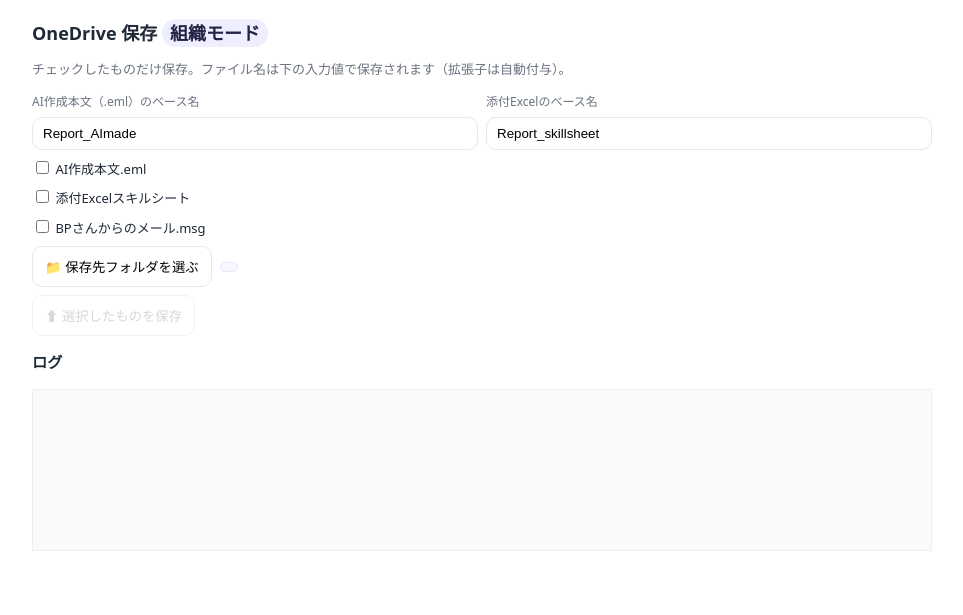
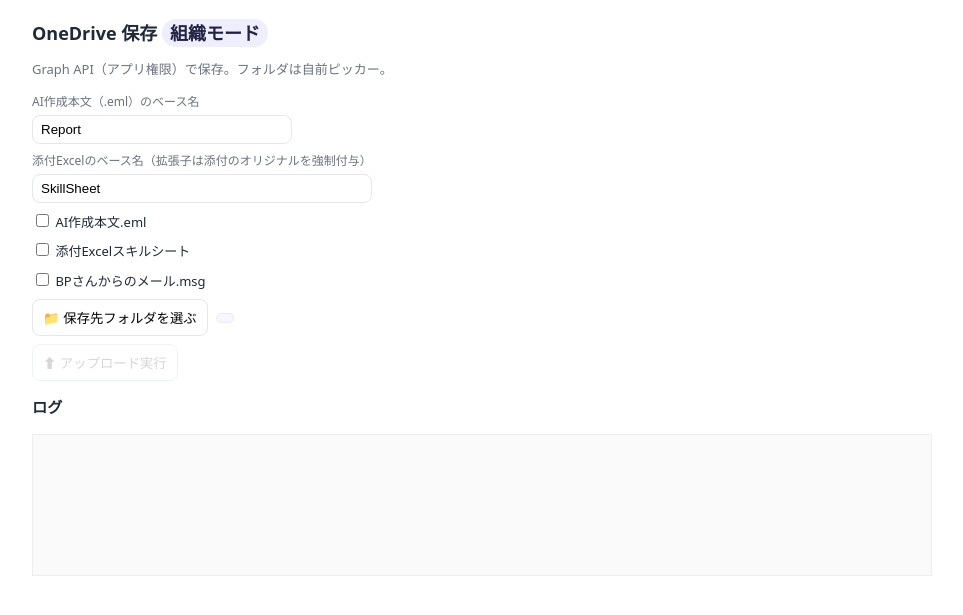
Before and after one commit to miyasaka-t/ai-az-monolith, a Python web app: template templates/onedrive.html in a window 1280 px wide. Shown: the top 615 px of the page, without its empty margins (158-1121 px from the left). Run offline with Jinja, Linux system fonts and the light colour scheme; the template is opened without the code that fills it, so the values that code supplies are empty.

Commit message:
変更内容を説明するメッセージ

```diff
--- a/templates/onedrive.html
+++ b/templates/onedrive.html
@@ -1,6 +1,6 @@
 <!doctype html>
 <meta charset="utf-8" />
-<title>OneDrive 保存（選択したものをUI入力名で保存）</title>
+<title>OneDrive 保存（組織専用ピッカー + 新規フォルダ）</title>
 <meta name="viewport" content="width=device-width, initial-scale=1" />
 <style>
   :root{ --fg:#1f2937; --muted:#6b7280; --line:#e5e7eb; --bg:#fff; --primary:#0b5; }
@@ -8,16 +8,17 @@
        color:var(--fg); max-width:900px; margin:20px auto; padding:0 10px;}
   h1{font-size:18px;margin:0 0 8px}
   .row{display:flex;gap:8px;align-items:center;flex-wrap:wrap;margin:8px 0}
-  .col{display:flex;flex-direction:column;gap:6px;min-width:260px;flex:1}
+  .col{display:flex;flex-direction:column;gap:4px;min-width:260px;flex:1}
   label.small{font-size:12px;color:var(--muted)}
-  input[type=text]{flex:1;min-width:240px;padding:8px 10px;border:1px solid var(--line);border-radius:10px}
-  button{padding:10px 12px;border:1px solid var(--line);border-radius:10px;background:#fff;cursor:pointer}
+  input[type=text]{flex:1;min-width:240px;padding:6px 8px;border:1px solid var(--line);border-radius:8px}
+  button{padding:8px 10px;border:1px solid var(--line);border-radius:8px;background:#fff;cursor:pointer}
   button:disabled{opacity:.55;cursor:not-allowed}
   .pill{padding:4px 8px;border:1px solid #e8e8ff;background:#f7f7ff;border-radius:999px}
   .badge{padding:2px 8px;border-radius:999px;background:#eef;color:#224;font-weight:600}
   .muted{color:var(--muted)}
-  #log{white-space:pre-wrap;background:#fafafa;border:1px solid #eee;padding:10px;min-height:140px}
+  #log{white-space:pre-wrap;background:#fafafa;border:1px solid #eee;padding:10px;min-height:120px}
 
+  /* ピッカー */
   .picker-backdrop{position:fixed;inset:0;background:rgba(0,0,0,.35);display:flex;align-items:center;justify-content:center;z-index:9999}
   .picker-panel{width:min(560px,92vw);background:var(--bg);border-radius:14px;box-shadow:0 10px 24px rgba(0,0,0,.20);overflow:hidden}
   .picker-head{display:flex;align-items:center;gap:6px;padding:8px 10px;border-bottom:1px solid var(--line)}
@@ -42,25 +43,36 @@
   .picker-foot{display:flex;justify-content:space-between;align-items:center;padding:8px 10px;border-top:1px solid var(--line)}
   .path{font-family:ui-monospace,Menlo,Consolas,monospace;color:#555;overflow:hidden;text-overflow:ellipsis;white-space:nowrap;max-width:62%}
 
+  /* ✅ 縦並び用 */
   .vertical{flex-direction:column;align-items:flex-start;gap:8px}
   .chk{display:flex;align-items:center;gap:8px}
-  #btnUp { display: none !important; } /* 親へボタン非表示（必要なら外してOK） */
+
+   /* ✅ 親へボタン非表示 */
+  #btnUp { display: none !important; }
+
+    /* 強制付与ヒントをUIから隠す */
+  #nm_eml_hint, #nm_xlsx_hint { display: none !important; }
+
 </style>
 
 <h1>OneDrive 保存 <span class="badge">組織モード</span></h1>
-<p class="muted">チェックしたものだけ保存。ファイル名は下の入力値で保存されます（拡張子は自動付与）。</p>
+<p class="muted">Graph API（アプリ権限）で保存。フォルダは自前ピッカー。</p>
 
-<div class="row">
+<!-- ✅ 新UI：ベース名だけ入力。拡張子は自動付与（縦並び） -->
+<div class="row vertical">
   <div class="col">
     <label class="small">AI作成本文（.eml）のベース名</label>
-    <input id="emlBase" type="text" placeholder="Report_AImade">
+    <input id="emlBase" type="text" placeholder="Report">
+    <div class="muted" id="nm_eml_hint"></div>
   </div>
   <div class="col">
-    <label class="small">添付Excelのベース名</label>
-    <input id="xlsxBase" type="text" placeholder="Report_skillsheet_yyyymmdd">
+    <label class="small">添付Excelのベース名（拡張子は添付のオリジナルを強制付与）</label>
+    <input id="xlsxBase" type="text" placeholder="SkillSheet">
+    <div class="muted" id="nm_xlsx_hint"></div>
   </div>
 </div>
 
+<!-- ✅ 保存内容チェックボックス（縦並び） -->
 <div class="row vertical">
   <div class="chk">
     <label><input type="checkbox" id="cb_eml"> AI作成本文.eml</label>
@@ -76,16 +88,18 @@
   </div>
 </div>
 
-<div class="row">
-  <button id="pickLocal">📁 保存先フォルダを選ぶ</button>
-  <span id="pickedHint" class="pill"></span>
+<div id="orgPanel">
+  <div class="row">
+    <button id="pickLocal">📁 保存先フォルダを選ぶ</button>
+    <span id="pickedHint" class="pill"></span>
+  </div>
+  <div class="row"><button id="upload" disabled>⬆ アップロード実行</button></div>
 </div>
-<div class="row"><button id="upload" disabled>⬆ 選択したものを保存</button></div>
 
 <h3>ログ</h3>
 <pre id="log"></pre>
 
-<!-- 自前フォルダピッカー -->
+<!-- 以降：自前フォルダピッカー（既存） -->
 <div id="picker" class="picker-backdrop" style="display:none" role="dialog" aria-modal="true">
   <div class="picker-panel">
     <div class="picker-head">
@@ -116,36 +130,39 @@
 const $ = (id)=>document.getElementById(id);
 const log = (m)=>{ $("log").textContent += m + "\n"; };
 
-// ===== Query =====
+// ===== クエリ初期化 =====
+// 例: /front?ticket_eml=...&ticket_msg=...&eml=見積提案&excel=候補者A_スキル
 const q = new URLSearchParams(location.search);
-const T_EML   = (q.get("ticket_eml")  || "").trim();
-const T_XLXS_RAW = (q.get("ticket_xlsx") || "").trim();   // 複数可（カンマ区切り）
-const T_MSG   = (q.get("ticket_msg")  || "").trim();
-const INIT_EML  = (q.get("eml")   || "Report_AImade").trim();
-const INIT_XLSX = (q.get("excel") || "Report_skillsheet").trim();
+const T_EML   = q.get("ticket_eml")   || "";
+const T_XLSX  = q.get("ticket_xlsx")  || ""; // 別途来る運用も想定（任意）
+const T_MSG   = q.get("ticket_msg")   || "";
+const TICKET_SINGLE = q.get("ticket") || ""; // 単体チケット運用も一応維持
 
-$("emlBase").value  = INIT_EML;
-$("xlsxBase").value = INIT_XLSX;
+// ✅ ベース名の初期表示（拡張子なし想定）
+const EML_BASE_INIT  = (q.get("eml")   || "Report").trim();
+const XLSX_BASE_INIT = (q.get("excel") || "SkillSheet").trim();
+$("emlBase").value  = EML_BASE_INIT;
+$("xlsxBase").value = XLSX_BASE_INIT;
 
-// XLSX 複数（カンマ区切り → 配列）
-const T_XLSX_LIST = T_XLXS_RAW
-  ? T_XLXS_RAW.split(",").map(s => s.trim()).filter(Boolean)
-  : [];
-
-// ===== Endpoints (monolith; relative path) =====
 const EP_PEEK             = "/tickets/peek";
 const EP_UPLOAD_ORG       = "/api/upload";
 const EP_LIST_FOLDERS     = "/api/drive/folders";
 const EP_CREATE_FOLDER    = "/api/drive/create-folder";
+const EP_CREATE_FOLDER_ALT= "/api/drive/createFolder";
+const EP_MSG_TO_XLSX_TID  = "/api/msg-to-xlsx-ticket";
 
-// 初期チェック表示
-(function init(){
-  if (T_EML){ $("cb_eml").checked = true; $("nm_eml").textContent = "ticket ready"; }
-  if (T_XLSX_LIST.length){ $("cb_xlsx").checked = true; $("nm_xlsx").textContent = "tickets: " + T_XLSX_LIST.length; }
-  if (T_MSG){ $("cb_msg").checked = true; $("nm_msg").textContent = "ticket ready"; }
+// --- 初期表示（どのチケットが来てるか）
+(async function initPeek(){
+  try {
+    if (T_EML || TICKET_SINGLE){ $("cb_eml").checked = true; $("nm_eml").textContent = "ticket ready"; }
+    if (T_XLSX){ $("cb_xlsx").checked = true; $("nm_xlsx").textContent = "ticket ready"; }
+    if (T_MSG){ $("cb_msg").checked = true; $("nm_msg").textContent = "ticket ready"; }
+    $("nm_eml_hint").textContent  = "保存時は「" + $("emlBase").value + ".eml」を強制付与";
+    $("nm_xlsx_hint").textContent = "保存時は「" + $("xlsxBase").value + " + 添付の拡張子」を強制付与";
+  } catch(e){ log("peek error: "+e.message); }
 })();
 
-// ===== Picker =====
+// ===== フォルダピッカー（既存） =====
 let pickedFolderId=null,pickedFolderName=null,currentId="root",historyStack=[],breadcrumb=[{id:"root",name:"ルート"}];
 
 function openPicker(){ pickedFolderId=null;pickedFolderName=null;$("pickerOk").disabled=true;$("picker").style.display="flex";historyStack=[];breadcrumb=[{id:"root",name:"ルート"}];loadFolder("root",false,"open");}
@@ -187,101 +204,127 @@ function renderList(folders){
   });
 }
 function enterFolder(id,name){breadcrumb.push({id,name});loadFolder(id,true,"enter");}
-function chooseHere(id,name){pickedFolderId=id;pickedFolderName=name;$("pickedHint").textContent="保存先: "+name;$("pickerOk").disabled=false;}
-$("pickerOk").onclick=function(){ if(pickedFolderId){ closePicker(); $("upload").disabled=false; } }
-$("pickerCancel").onclick=function(){ closePicker(); }
-$("btnBack").onclick=function(){ if(historyStack.length){ const prev=historyStack.pop(); breadcrumb.pop(); loadFolder(prev,false,"back"); } }
-$("btnReload").onclick=function(){ loadFolder(currentId,false,"reload"); }
-$("btnNewFolder").onclick=async function(){
-  const nm=prompt("新しいフォルダ名"); if(!nm) return;
-  try{
-    const r=await fetch(EP_CREATE_FOLDER,{method:"POST",headers:{"Content-Type":"application/json"},body:JSON.stringify({parentId:currentId,name:nm})});
-    const j=await r.json();
-    if(!r.ok) throw new Error(j.error||r.statusText);
-    log("📁 フォルダ作成: "+j.name);
-    loadFolder(currentId,false,"reload");
-  }catch(e){ log("❌ create-folder: "+e.message); }
+function chooseHere(id,name){pickedFolderId=id;pickedFolderName=name;$("pickerOk").disabled=false;$("currentPath").textContent=breadcrumb.map(c=>c.name).join("/")+"/"+name;}
+
+$("btnBack").onclick=()=>{if(!historyStack.length)return;const prev=historyStack.pop();loadFolder(prev,false,"back");};
+$("btnUp").onclick=()=>{if(breadcrumb.length<=1)return;breadcrumb.pop();loadFolder(breadcrumb[breadcrumb.length-1].id,false,"up");};
+$("btnReload").onclick=()=>loadFolder(currentId,false,"reload");
+
+// 新規フォルダ
+async function createFolderCall(url,parentId,name){
+  const body={parentId:parentId||"root",name:(name||"").trim(),conflictBehavior:"rename"};
+  const r=await fetch(url,{method:"POST",headers:{"Content-Type":"application/json"},body:JSON.stringify(body)});
+  const txt=await r.text();let j;try{j=JSON.parse(txt);}catch{j={raw:txt};}
+  log(`POST ${url} → ${r.status}\nreq=${JSON.stringify(body)}\nres=${txt.substring(0,200)}`);
+  return{ok:r.ok,status:r.status,json:j};
+}
+$("btnNewFolder").onclick=async()=>{
+  const base=prompt("新しいフォルダ名?","");if(!base)return;const name=base.trim();if(!name)return;
+  const pid=(!currentId||currentId==="undefined"||currentId==="null")?"root":currentId;
+  let res=await createFolderCall(EP_CREATE_FOLDER,pid,name);
+  if(res.status===404){res=await createFolderCall(EP_CREATE_FOLDER_ALT,pid,name);}
+  if(res.ok){log(`📁 作成: ${res.json.name}`);await loadFolder(pid,false,"created");}
+  else{alert("作成失敗: "+res.status);}
 };
 
-$("pickLocal").onclick=openPicker;
+$("pickerCancel").onclick=closePicker;
+$("pickerOk").onclick=()=>{if(!pickedFolderId)return;$("pickedHint").textContent="選択中: "+(pickedFolderName||pickedFolderId);$("upload").disabled=false;closePicker();};
 
-// ===== Helper: チケットの拡張子を peek から取得 =====
-async function getExtFromTicket(ticket){
-  try{
-    const r = await fetch(EP_PEEK + "?ticket=" + encodeURIComponent(ticket));
-    const j = await r.json();
-    if (!r.ok) return null;
-    const name = (j.fileName || "").trim();
-    const m = name.lastIndexOf(".");
-    if (m >= 0) return name.slice(m+1);
-  }catch(e){}
-  return null;
+// ===== APIユーティリティ =====
+async function uploadOne(endpoint,ticket,nameOverride){
+  const fd=new FormData();
+  fd.append("ticket",ticket);
+  fd.append("folderId",pickedFolderId);
+  if(nameOverride) fd.append("fileName",nameOverride);
+  const r=await fetch(endpoint,{method:"POST",body:fd});
+  const j=await r.json().catch(()=>({}));
+  return{ok:r.ok,status:r.status,body:j};
 }
 
-// ===== Upload（UI入力名で保存） =====
-$("upload").onclick = async function () {
-  if (!pickedFolderId) { alert("保存先未選択"); return; }
+// .msg → xlsx チケット化（元の拡張子も得る）
+async function createXlsxTicketFromMsg(msgTicket){
+  const body = { ticket: msgTicket }; // fileName は渡さない：まずオリジナル名を知る
+  const r = await fetch(EP_MSG_TO_XLSX_TID, {
+    method: "POST",
+    headers: { "Content-Type": "application/json" },
+    body: JSON.stringify(body)
+  });
+  const j = await r.json().catch(()=>({}));
+  if (!r.ok || !j.ok) {
+    throw new Error("msg-to-xlsx-ticket failed: "+JSON.stringify(j));
+  }
+  return j; // { ok, ticket, fileName }
+}
 
-  const doEML  = $("cb_eml").checked  && !!T_EML;
-  const doXLSX = $("cb_xlsx").checked && T_XLSX_LIST.length > 0;
-  const doMSG  = $("cb_msg").checked  && !!T_MSG;
+// ===== アップロード実行 =====
+$("pickLocal").onclick=openPicker;
+$("upload").onclick=async()=>{
+  if(!pickedFolderId){alert("フォルダ選んで");return;}
 
-  const emlBase  = ($("emlBase").value  || "Report_AImade").trim();
-  const xlsxBase = ($("xlsxBase").value || "Report_skillsheet").trim();
+  const want_eml  = $("cb_eml").checked  && (T_EML || TICKET_SINGLE);
+  const want_xlsx = $("cb_xlsx").checked && (T_MSG || T_XLSX); // 原則 .msg から抽出
+  const want_msg  = $("cb_msg").checked  && T_MSG;
 
-  if (!doEML && !doXLSX && !doMSG){
-    alert("保存対象が選択されていません"); return;
-  }
+  if(!want_eml && !want_xlsx && !want_msg){alert("保存項目チェックを");return;}
 
-  const tasks = [];
-  const pushUpload = (ticket, folderId, fileName) => {
-    const fd = new FormData();
-    fd.append("ticket", ticket);
-    fd.append("folderId", folderId);
-    if (fileName) fd.append("fileName", fileName); // ← UI入力名で上書き保存
-    tasks.push(fetch(EP_UPLOAD_ORG, { method: "POST", body: fd }));
-  };
+  // 入力されたベース名
+  const emlBase  = ($("emlBase").value  || "Report").trim();
+  const xlsxBase = ($("xlsxBase").value || "SkillSheet").trim();
 
+  // .eml の最終名（.emlを強制付与）
+  const emlName = emlBase ? (emlBase.toLowerCase().endsWith(".eml") ? emlBase : emlBase + ".eml") : "Report.eml";
+
+  $("upload").disabled = true;
   try {
-    log("🚀 アップロード開始");
-
-    // 1) EML → <emlBase>.eml
-    if (doEML) {
-      const saveName = `${emlBase}.eml`;
-      log("EML 保存予定: " + saveName);
-      pushUpload(T_EML, pickedFolderId, saveName);
-    }
-
-    // 2) XLSX/CSV（複数可） → <xlsxBase>.<ext> / <xlsxBase>_2.<ext> / ...
-    if (doXLSX) {
-      let idx = 1;
-      for (const tx of T_XLSX_LIST) {
-        const ext = (await getExtFromTicket(tx)) || "xlsx";
-        const suffix = (idx === 1 ? "" : `_${idx}`);
-        const saveName = `${xlsxBase}${suffix}.${ext}`;
-        log("XLSX/CSV 保存予定: " + saveName);
-        pushUpload(tx, pickedFolderId, saveName);
-        idx++;
+    let xlsxTicket = null;
+    let xlsxOrigFileName = null;
+    // 1) 先に xlsx 用の非消費チケット化（オリジナル拡張子を知る）
+    if (want_xlsx) {
+      if (T_MSG) {
+        log("→ msg-to-xlsx-ticket");
+        const j = await createXlsxTicketFromMsg(T_MSG);
+        xlsxTicket = j.ticket;
+        xlsxOrigFileName = (j.fileName || "").trim();
+        log("xlsx ticket ok: " + xlsxOrigFileName);
+      } else if (T_XLSX) {
+        // すでに xlsx チケットが来ている運用も一応サポート
+        xlsxTicket = T_XLSX;
+        xlsxOrigFileName = "attachment.xlsx";
       }
     }
 
-    // 3) MSG 原本 → <emlBase>_mail.msg
-    if (doMSG) {
-      const saveName = `${emlBase}_mail.msg`;
-      log("MSG 保存予定: " + saveName);
-      pushUpload(T_MSG, pickedFolderId, saveName);
+    // 2) eml をアップ（任意）— ベース名 + .eml を強制適用
+    if (want_eml) {
+      const t = T_EML || TICKET_SINGLE;
+      log("→ eml upload as: " + emlName);
+      const r = await uploadOne(EP_UPLOAD_ORG, t, emlName);
+      log(r.ok ? "✅ AI作成本文保存成功" : "❌ eml " + JSON.stringify(r.body));
     }
 
-    // 実行
-    const rs = await Promise.all(tasks);
-    for (const r of rs) {
-      const j = await r.json();
-      if (!r.ok) throw new Error(j.error || r.statusText);
-      log("✅ 保存: " + (j.name || "(no name)") + " " + (j.webUrl || ""));
+    // 3) msg 原文をアップ（任意／ここで初めて消費）
+    if (want_msg) {
+      log("→ msg upload (original name)");
+      const r = await uploadOne(EP_UPLOAD_ORG, T_MSG, null);
+      log(r.ok ? "✅ BPさんからのメール保存成功" : "❌ msg " + JSON.stringify(r.body));
     }
-    log("🎉 完了");
+
+    // 4) xlsx をアップ（任意）— ベース名 + “オリジナル拡張子” を強制適用
+    if (want_xlsx && xlsxTicket) {
+      // オリジナルの拡張子を抽出（.xlsx / .xlsm / .xls / .csv など）
+      let ext = ".xlsx";
+      if (xlsxOrigFileName && xlsxOrigFileName.includes(".")) {
+        const i = xlsxOrigFileName.lastIndexOf(".");
+        ext = xlsxOrigFileName.slice(i);
+      }
+      const xlsxFinalName = (xlsxBase || "SkillSheet") + ext;
+      log("→ xlsx upload as: " + xlsxFinalName);
+      const r = await uploadOne(EP_UPLOAD_ORG, xlsxTicket, xlsxFinalName);
+      log(r.ok ? "✅ 添付Excelスキルシート保存成功" : "❌ xlsx " + JSON.stringify(r.body));
+    }
   } catch (e) {
-    log("❌ upload: " + e.message);
+    log("❌ " + e.message);
+  } finally {
+    $("upload").disabled = false;
   }
 };
 </script>
```
